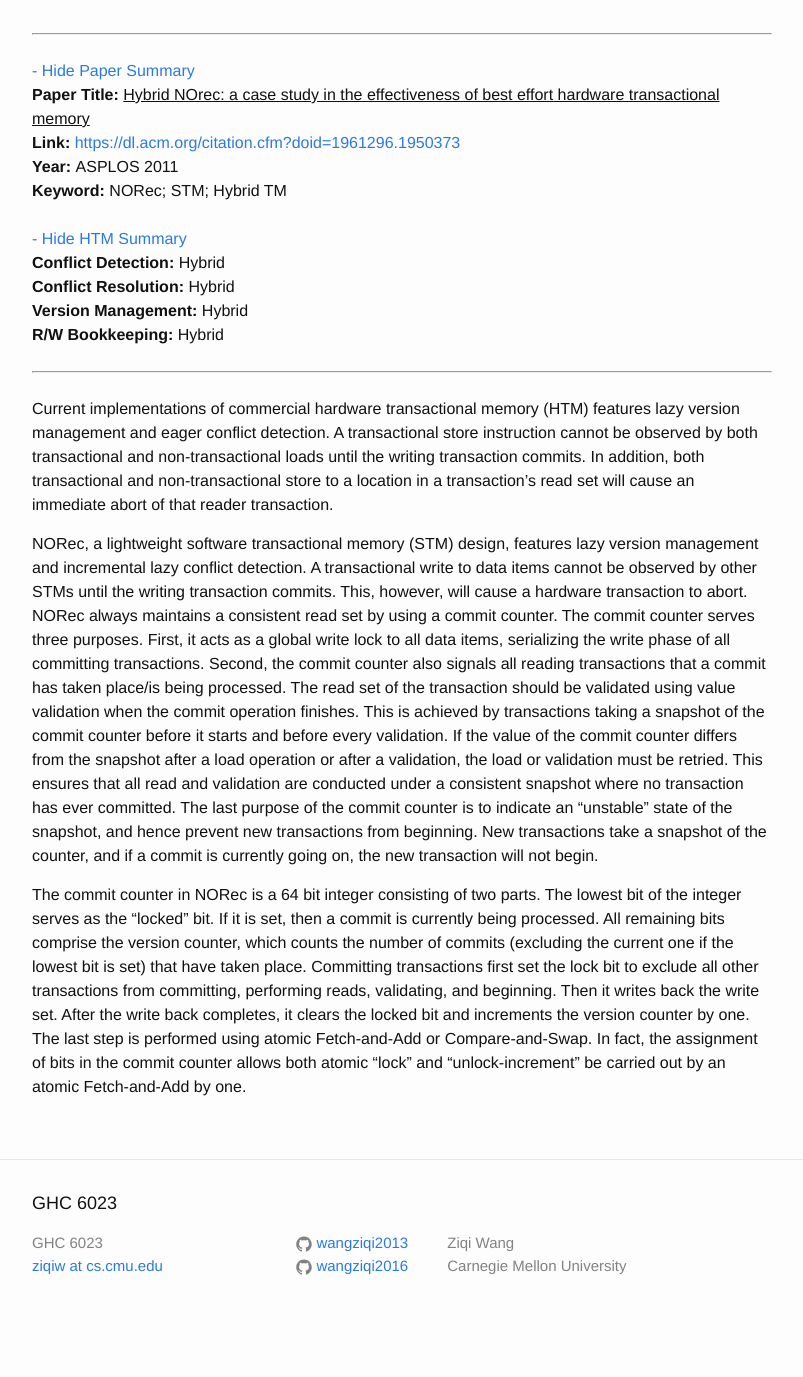
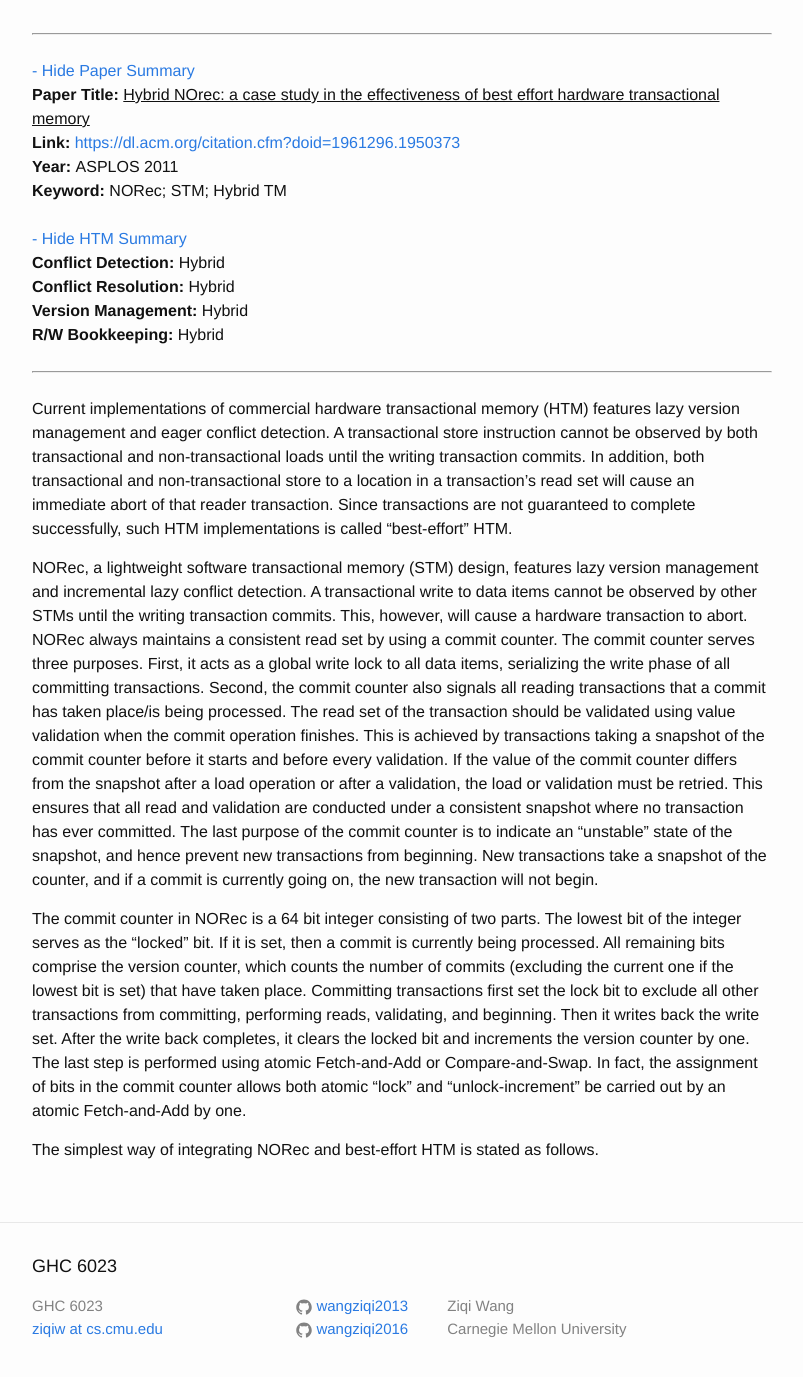
Before and after one commit to wangziqi2013/wangziqi2013.github.io, a Jekyll site: the page built from _posts/2018-05-28-Hybrid-Norec.markdown, in a window 1280 px wide and 1400 px high, scrolled down 251 px. Shown: the top 1377 px of the window, without its empty margins (238-1041 px from the left). Built offline with Jekyll 4.4.1, drawn with Linux system fonts in a browser that asks for light colours; before the commit the page ends 1588 px from its top, so only the background shows below that.

Commit message:
Small change

```diff
--- a/_posts/2018-05-28-Hybrid-Norec.markdown
+++ b/_posts/2018-05-28-Hybrid-Norec.markdown
@@ -17,7 +17,9 @@ Current implementations of commercial hardware transactional memory (HTM) featur
 version management and eager conflict detection. A transactional store instruction cannot be
 observed by both transactional and non-transactional loads until the writing transaction
 commits. In addition, both transactional and non-transactional store to a location in
-a transaction's read set will cause an immediate abort of that reader transaction.
+a transaction's read set will cause an immediate abort of that reader transaction. Since
+transactions are not guaranteed to complete successfully, such HTM implementations is called
+"best-effort" HTM.
 
 NORec, a lightweight software transactional memory (STM) design, features lazy version management
 and incremental lazy conflict detection. A transactional write to data items cannot be observed by
@@ -44,3 +46,5 @@ set. After the write back completes, it clears the locked bit and increments the
 The last step is performed using atomic Fetch-and-Add or Compare-and-Swap. In fact, the assignment of bits in
 the commit counter allows both atomic "lock" and "unlock-increment" be carried out by an atomic Fetch-and-Add
 by one.
+
+The simplest way of integrating NORec and best-effort HTM is stated as follows.
```
